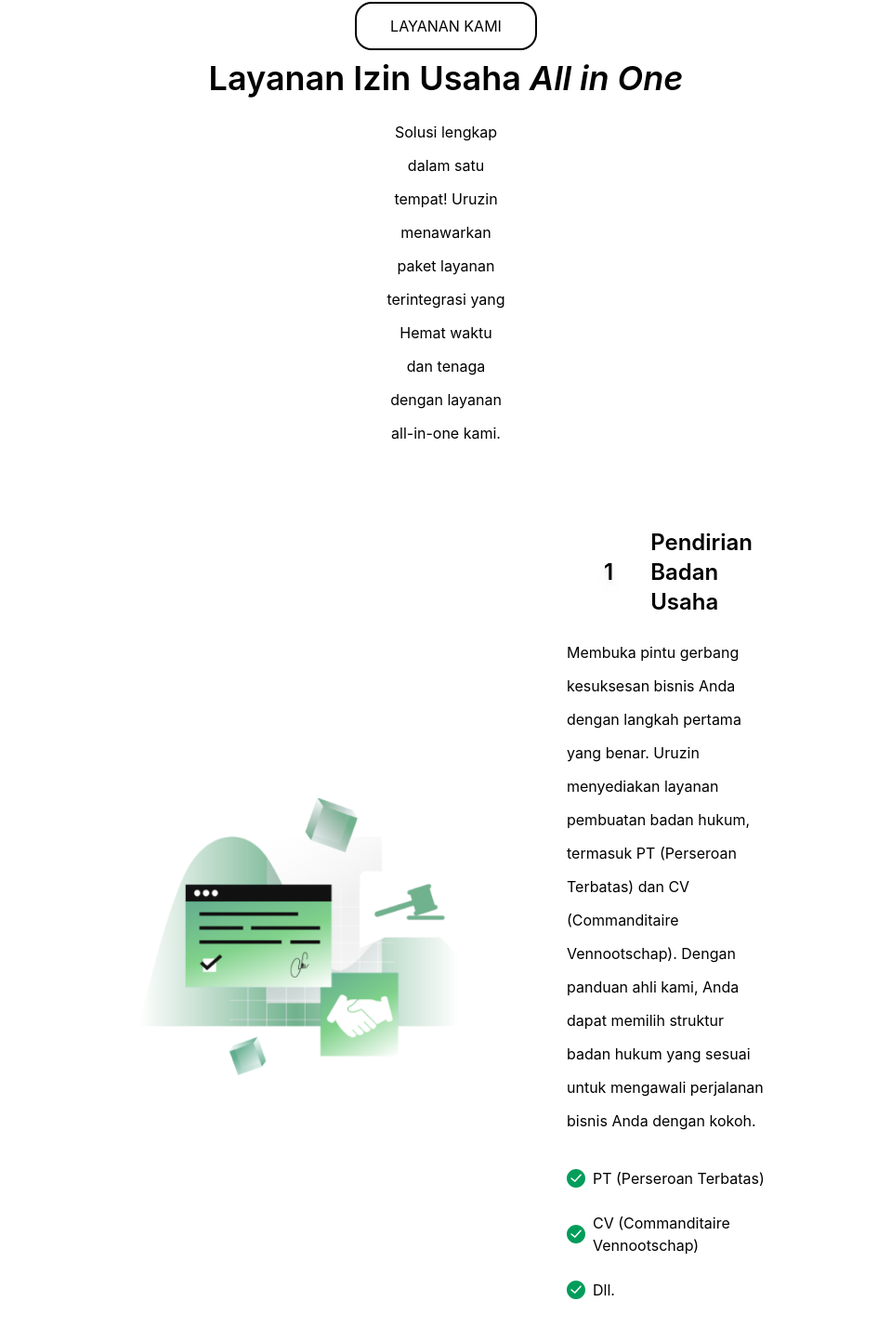
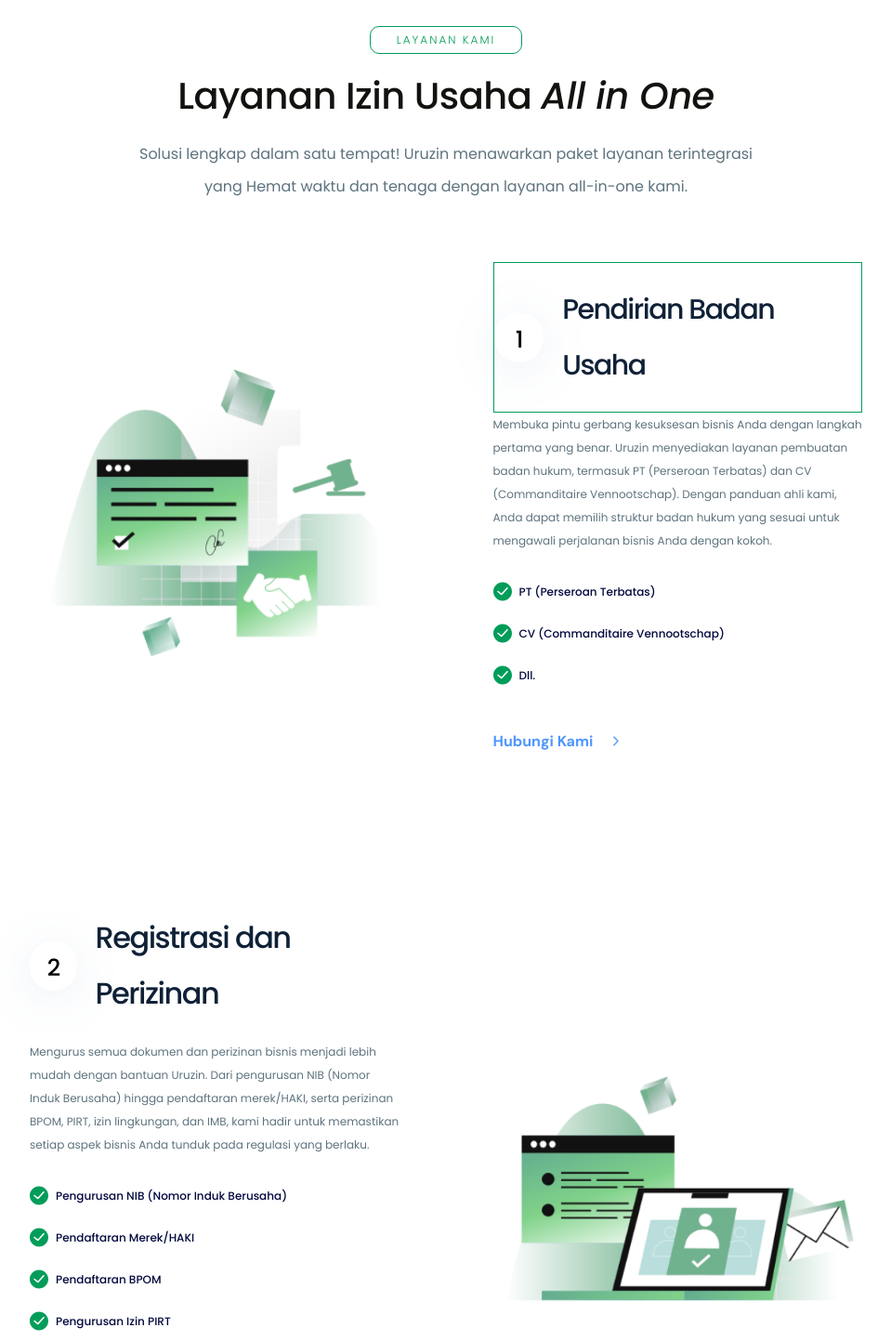
Before and after one commit to farrez30/uruzin, a React (Create React App) app: page / in a window 1280 px wide. Shown: the part 984-2427 px from the top of the page at 93% size, without its empty margins (160-1119 px from the left). Built offline with nearby package versions, Linux system fonts and the light colour scheme.

Commit message:
fixing layanan section

```diff
--- a/src/components/Layanan/Layanan.jsx
+++ b/src/components/Layanan/Layanan.jsx
@@ -59,41 +59,41 @@ const Layanan = () => {
     },
   ];
   return (
-    <section className="flex-col mt-40">
-      <article className="mx-auto">
-        <h2 className="text-green-500 rounded-lg outline outline-2 outline-green-500 outline-offset-8 max-w-max mx-auto py-1 px-7">
+    <section className="flex-col mt-44">
+      <article className="flex-col mx-auto gap-5">
+        <h2 className="font-poppins font-light text-[12px] leading-normal text-green-uruzin tracking-[2px] rounded-[10px] border border-solid border-green-uruzin max-w-max mx-auto py-[5px] px-7">
           LAYANAN KAMI
         </h2>
-        <h1 className="text-center text-4xl font-semibold mt-5">
+        <h1 className="font-poppins font-medium text-[40px] leading-[50px] text-black-uruzin -tracking-[0.5px] text-center mt-5">
           Layanan Izin Usaha <i>All in One</i>
         </h1>
-        <p className="text-center mt-5 leading-9 mx-96 mb-16">
+        <p className="font-poppins font-normal text-[16px] leading-[35px] text-gray-uruzin tracking-[0px] text-center mx-auto  mt-5 max-w-2xl mb-16">
           Solusi lengkap dalam satu tempat! Uruzin menawarkan paket layanan terintegrasi yang Hemat waktu dan tenaga
           dengan layanan all-in-one kami.
         </p>
       </article>
-      <article className="mx-48">
+      <article>
         {jenisLayanan.map(({ id, no, image, title, desc, subJasa }) => {
           return (
-            <div className="flex items-center gap-24 mb-32 justify-center">
+            <div className="flex items-center gap-[101px] mb-32 justify-center">
               {id % 2 === 0 ? (
                 <>
-                  <article className="flex-col">
-                    <title className="flex gap-5 text-2xl font-semibold px-5 py-5 my items-center">
-                      <h1 className="bg-white px-5 py-3 rounded-full drop-shadow-lg shadow-green-600">{no}</h1>
-                      <h1>{title}</h1>
+                  <article className="flex-col w-[50%]">
+                    <title className="flex gap-5 py-5 items-center">
+                      <h1 className="font-poppins font-medium text-[25px] leading-[60px] text-black-pure -tracking-[1.5px] bg-white-pure w-[54px] h-[54px] text-center rounded-[27px] drop-shadow-[0_8px_24px_#355f9e1a] shadow-black-pure">{no}</h1>
+                      <h1 className="font-poppins font-medium text-[32px] leading-[60px] text-dark-blue-uruzin -tracking-[1.5px]">{title}</h1>
                     </title>
-                    <p className="mb-5 leading-9">{desc}</p>
+                    <p className="font-poppins font-normal text-[12px] leading-[25px] text-gray-uruzin tracking-[0px] mb-5">{desc}</p>
                     <ul>
                       {subJasa.map((jasa) => (
-                        <li className="flex gap-2 py-3">
+                        <li className="flex gap-2">
                           <img src={checked} alt={jasa} />
-                          {jasa}
+                          <div className="font-poppins font-medium text-[12px] leading-[45px] text-purple-uruzin tracking-[0px]">{jasa}</div>
                         </li>
                       ))}
                     </ul>
-                    <a href="" className="flex items-baseline text-blue-500 py-3 max-w-max mt-4">
-                      <p className="mr-5">Hubungi Kami</p>
+                    <a href="" className="flex items-baseline text-blue-uruzin py-3 max-w-max mt-4">
+                      <p className="font-dm font-bold text-[16px] leading-[42px] tracking-[0px] mr-5">Hubungi Kami</p>
                       <img src={right} alt="right-arrow" className="animate-bounceright" />
                       {/* ///////////////////////////////////////////////////////////////////////// */}
                       {/* //? Start of Animated Button  ///////////////////////////////////// */}
@@ -110,27 +110,27 @@ const Layanan = () => {
                       {/* //? End of Animated Button  ///////////////////////////////////// */}
                     </a>
                   </article>
-                  <img src={image} alt={title} className="h-96" />
+                  <div className="w-[50%]"><img src={image} alt={title} /></div>
                 </>
               ) : (
                 <>
-                  <img src={image} alt={title} className="h-96" />
-                  <article className="flex-col">
-                    <title className="flex gap-5 text-2xl font-semibold px-5 py-5 my items-center">
-                      <h1 className="bg-white px-5 py-3 rounded-full drop-shadow-lg shadow-green-600">{no}</h1>
-                      <h1>{title}</h1>
+                  <div className="w-[50%]"><img src={image} alt={title} /></div>
+                  <article className="flex-col w-[50%]">
+                    <title className="flex gap-5 py-5 items-center border border-green-uruzin">
+                      <h1 className="font-poppins font-medium text-[25px] leading-[60px] text-black-pure -tracking-[1.5px] bg-white-pure w-[54px] h-[54px] text-center rounded-[27px] drop-shadow-[0_8px_24px_#355f9e1a] shadow-black-pure">{no}</h1>
+                      <h1 className="font-poppins font-medium text-[30px] leading-[60px] text-dark-blue-uruzin -tracking-[1.5px]">{title}</h1>
                     </title>
-                    <p className="mb-5 leading-9">{desc}</p>
+                    <p className="font-poppins font-normal text-[12px] leading-[25px] text-gray-uruzin tracking-[0px] mb-5">{desc}</p>
                     <ul>
                       {subJasa.map((jasa) => (
-                        <li className="flex gap-2 py-3">
+                        <li className="flex gap-2">
                           <img src={checked} alt={jasa} />
-                          {jasa}
+                          <div className="font-poppins font-medium text-[12px] leading-[45px] text-purple-uruzin tracking-[0px]">{jasa}</div>
                         </li>
                       ))}
                     </ul>
-                    <a href="" className="flex items-baseline text-blue-500 py-3 max-w-max mt-4">
-                      <p className="mr-5">Hubungi Kami</p>
+                    <a href="" className="flex items-baseline text-blue-uruzin py-3 max-w-max mt-4">
+                      <p className="font-dm font-bold text-[16px] leading-[42px] tracking-[0px] mr-5">Hubungi Kami</p>
                       <img src={right} alt="right-arrow" className="animate-bounceright" />
                       {/* ///////////////////////////////////////////////////////////////////////// */}
                       {/* //? Start of Animated Button  ///////////////////////////////////// */}
--- a/src/index.css
+++ b/src/index.css
@@ -1,6 +1,4 @@
-@import url('https://fonts.googleapis.com/css2?family=Poppins&display=swap');
-@import url('https://fonts.googleapis.com/css2?family=DM+Sans:opsz,wght@9..40,700&family=Poppins:wght@300;400;500;600&display=swap');
-@import url('https://fonts.googleapis.com/css2?family=Poppins:wght@300;400;500;600&display=swap');
+@import url('https://fonts.googleapis.com/css2?family=DM+Sans:opsz,wght@9..40,700&family=Poppins:ital,wght@0,300;0,400;0,500;0,600;1,500&display=swap');
 
 @tailwind base;
 @tailwind components;
```
